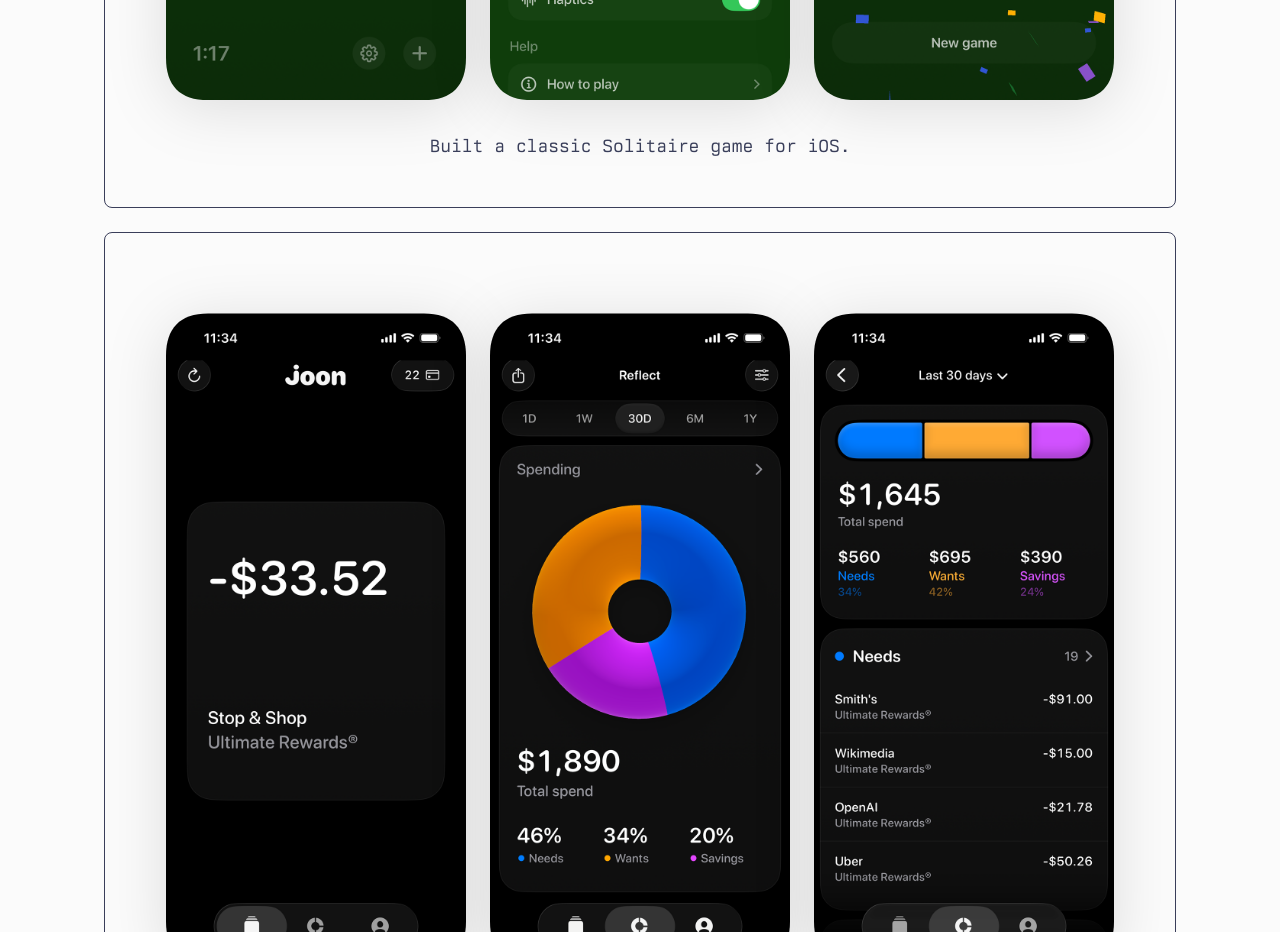
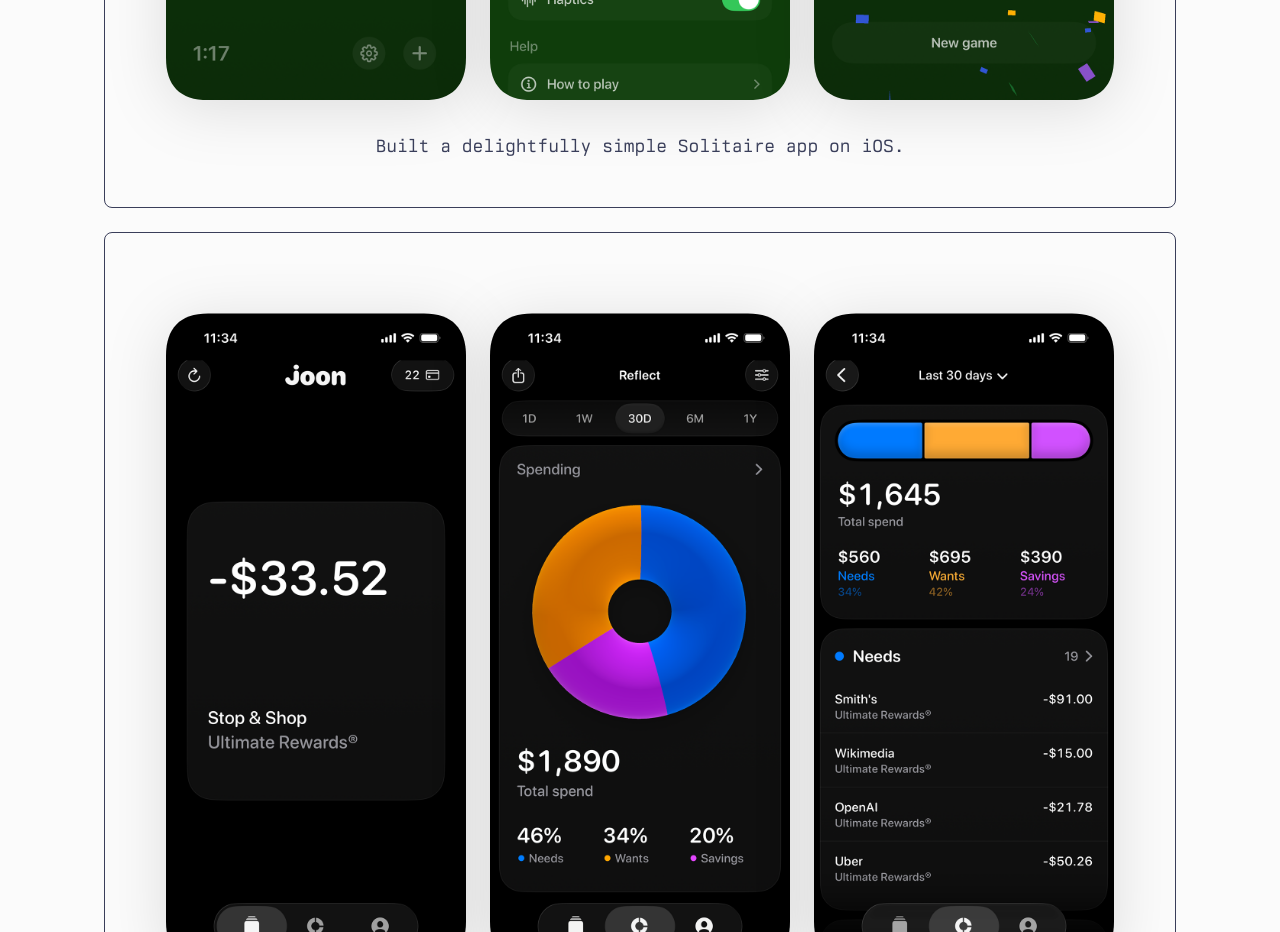
Before and after one commit to nathanbulrich/nathanu-portfolio, a Next.js app: page / in a window 1280 px wide. Shown: the part 1140-2072 px from the top of the page. Built offline with nearby package versions, Linux system fonts and the light colour scheme.

Commit message:
copy update

```diff
--- a/src/app/page.tsx
+++ b/src/app/page.tsx
@@ -10,7 +10,7 @@ const projects = [
       "/images/solitaire-2.png",
       "/images/solitaire-3.png",
     ],
-    description: "Built a classic Solitaire game for iOS.",
+    description: "Built a delightfully simple Solitaire app on iOS.",
   },
   {
     title: "Joon",
```
